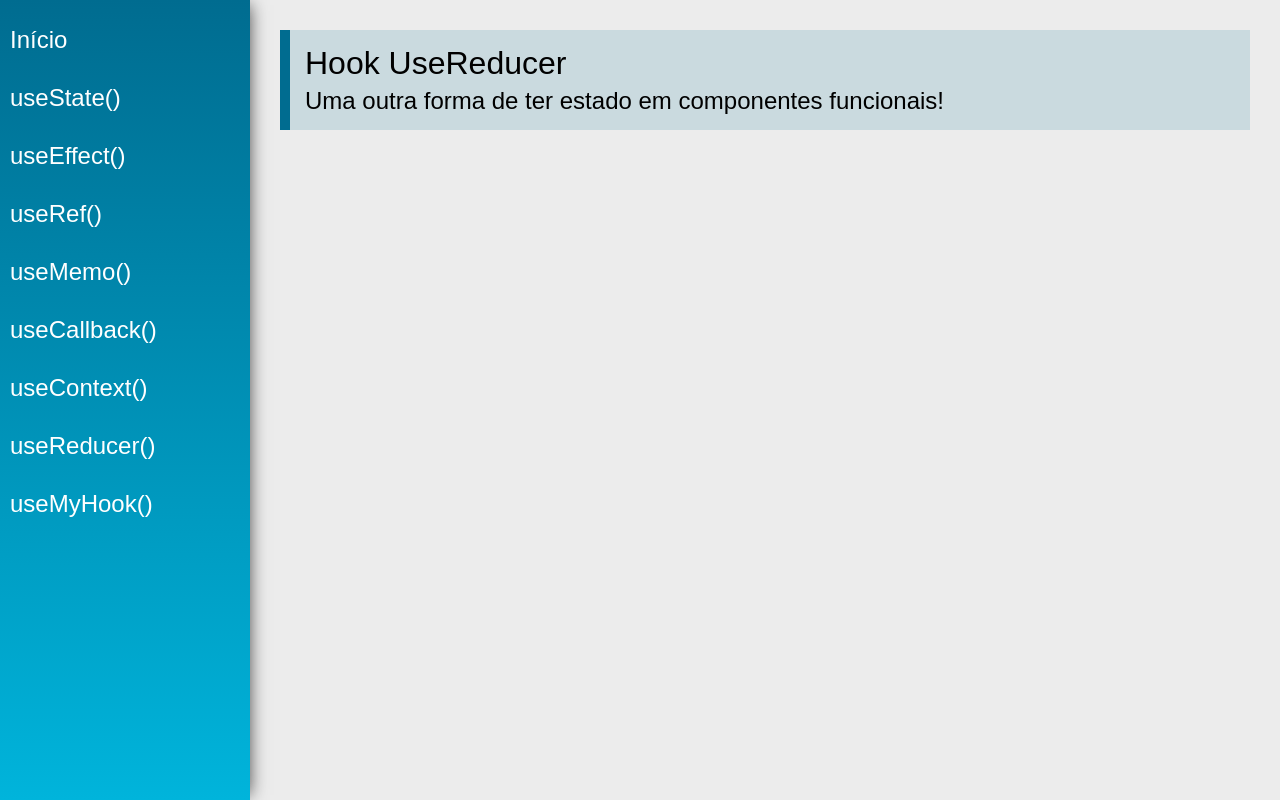
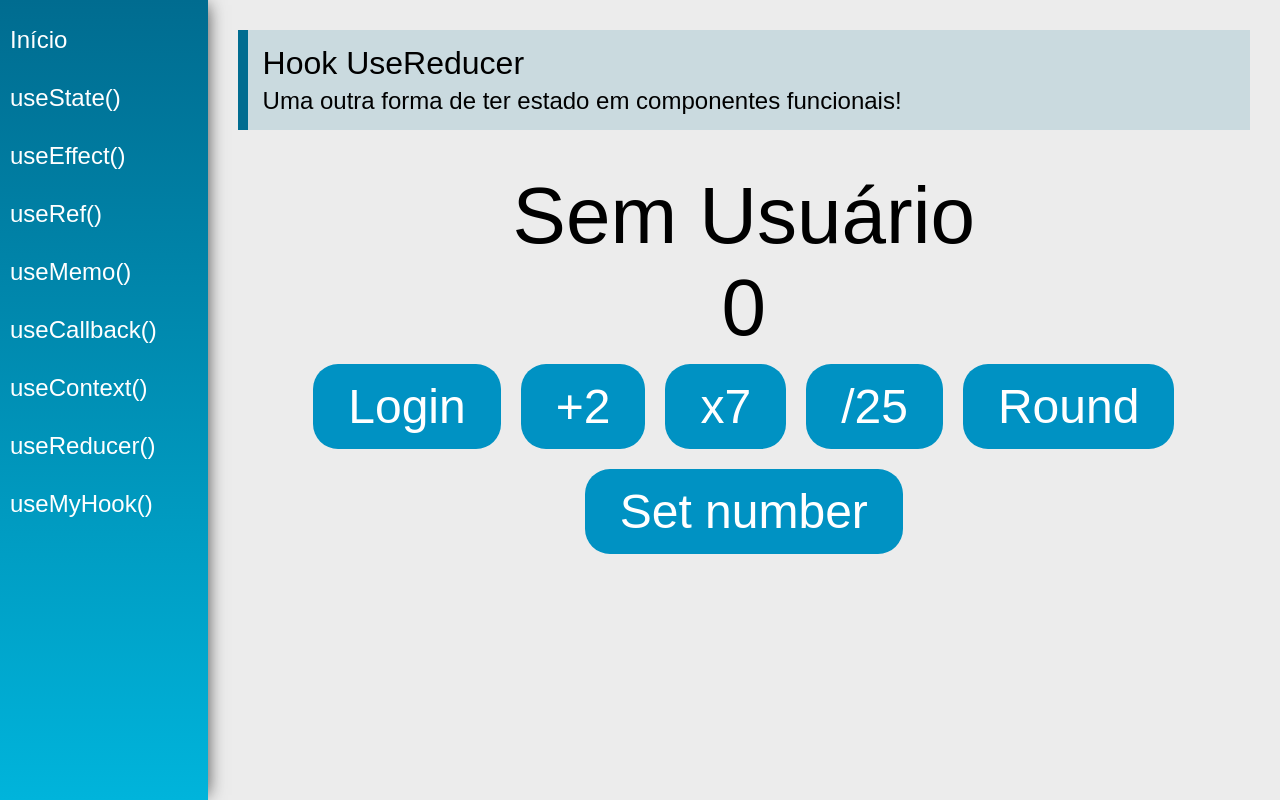
Before and after one commit to Guihenr1/react-hooks, a React (Create React App) app: page /useReducer in a window 1280 px wide. Built offline with nearby package versions, Linux system fonts and the light colour scheme.

Commit message:
useReducer

```diff
--- a/src/views/examples/UseReducer.jsx
+++ b/src/views/examples/UseReducer.jsx
@@ -1,15 +1,101 @@
-import React from 'react'
-import PageTitle from '../../components/layout/PageTitle'
+import React, { useReducer } from "react";
+import PageTitle from "../../components/layout/PageTitle";
+
+const initialState = {
+    cart: [],
+    products: [],
+    user: null,
+    number: 0,
+};
 
 const UseReducer = (props) => {
+    const reducer = (state, action) => {
+        switch (action.type) {
+            case "numberAdd2":
+                return { ...state, number: state.number + 2 };
+            case "login":
+                return { ...state, user: { name: action.payload.name } };
+            case "numberMult7":
+                return { ...state, number: state.number * 7 };
+            case "numberDivide25":
+                return { ...state, number: state.number / 25 };
+            case "round":
+                return { ...state, number: parseInt(state.number) };
+            case "changeNumber":
+                return { ...state, number: action.payload.number };
+            default:
+                return state;
+        }
+    };
+
+    const [state, dispatch] = useReducer(reducer, initialState);
+
     return (
         <div className="UseReducer">
             <PageTitle
                 title="Hook UseReducer"
                 subtitle="Uma outra forma de ter estado em componentes funcionais!"
             />
+
+            <div className="center">
+                {state.user ? (
+                    <span className="text">{state.user.name}</span>
+                ) : (
+                    <span className="text">Sem Usuário</span>
+                )}
+
+                <span className="text">{state.number}</span>
+                <div>
+                    <button
+                        className="btn"
+                        onClick={() =>
+                            dispatch({
+                                type: "login",
+                                payload: { name: "Maria" },
+                            })
+                        }
+                    >
+                        Login
+                    </button>
+                    <button
+                        className="btn"
+                        onClick={() => dispatch({ type: "numberAdd2" })}
+                    >
+                        +2
+                    </button>
+                    <button
+                        className="btn"
+                        onClick={() => dispatch({ type: "numberMult7" })}
+                    >
+                        x7
+                    </button>
+                    <button
+                        className="btn"
+                        onClick={() => dispatch({ type: "numberDivide25" })}
+                    >
+                        /25
+                    </button>
+                    <button
+                        className="btn"
+                        onClick={() => dispatch({ type: "round" })}
+                    >
+                        Round
+                    </button>
+                    <button
+                        className="btn"
+                        onClick={() =>
+                            dispatch({
+                                type: "changeNumber",
+                                payload: { number: 10 },
+                            })
+                        }
+                    >
+                        Set number
+                    </button>
+                </div>
+            </div>
         </div>
-    )
-}
+    );
+};
 
-export default UseReducer
+export default UseReducer;
```
